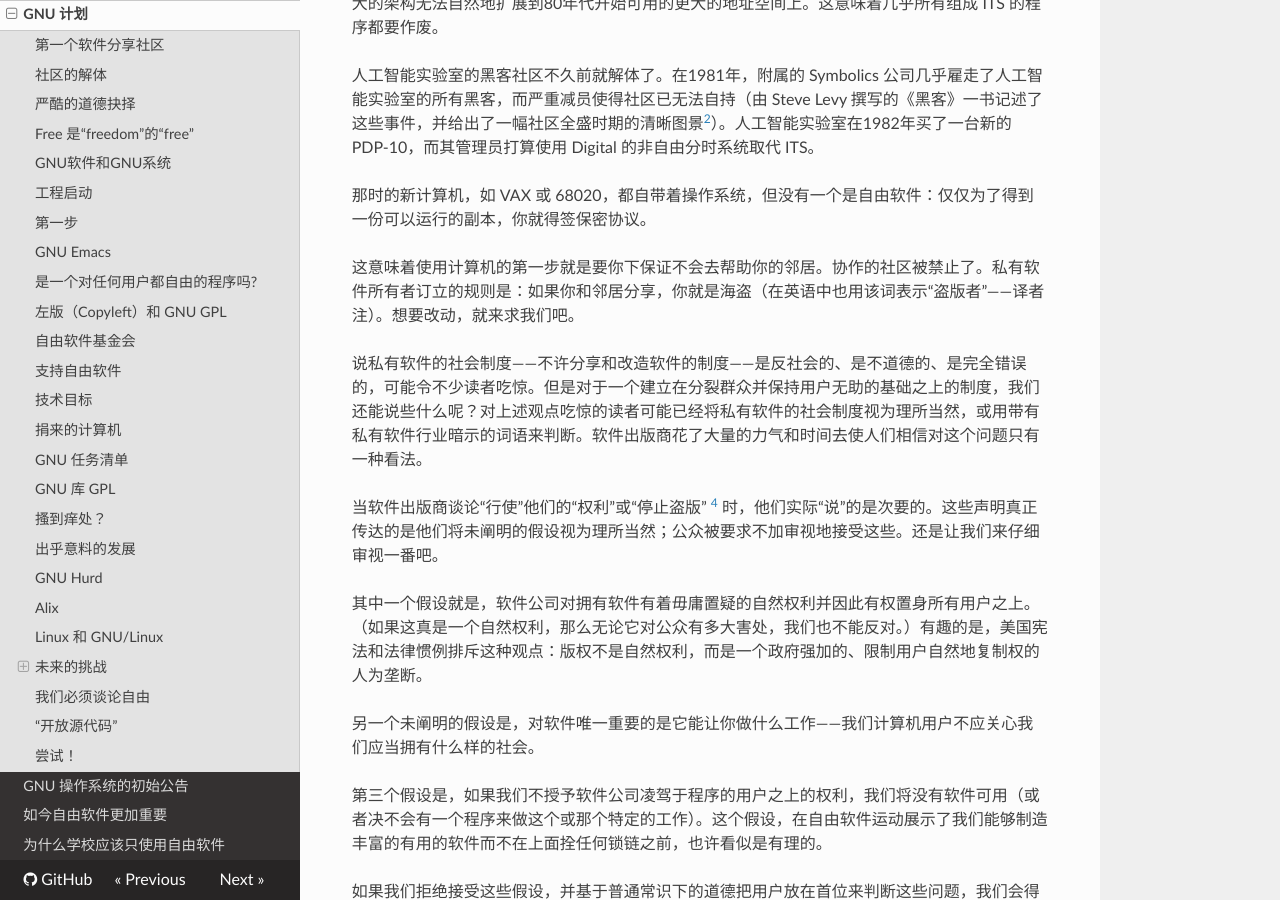
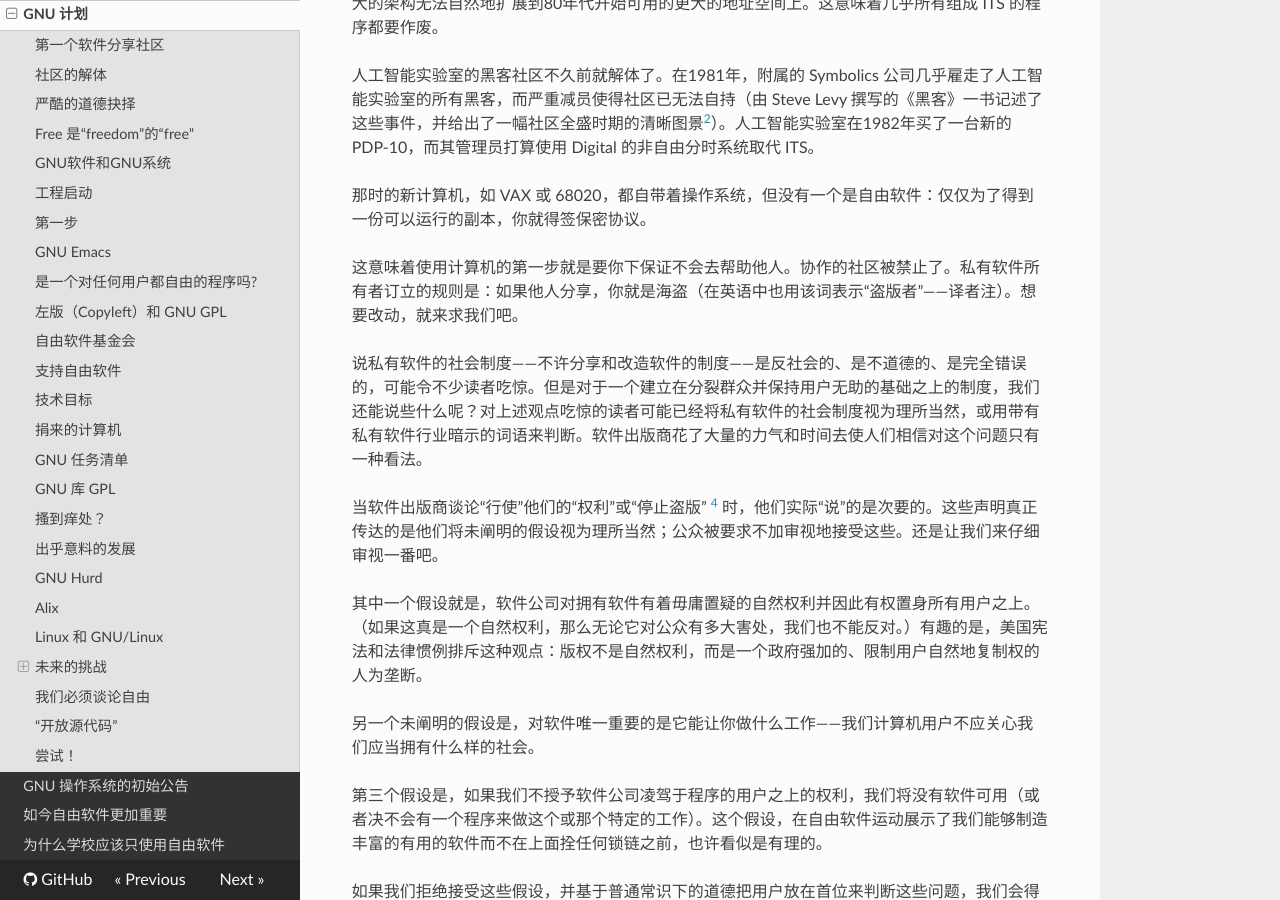
Before and after one commit to beijinglug/fsfs-zh, an MkDocs documentation site: the page built from docs/thegnuproject.md, in a window 1280 px wide and 900 px high, scrolled down 733 px. Built offline with MkDocs 1.6.1, drawn with Linux system fonts in a browser that asks for light colours; nearby versions of some CDN libraries; old or Windows-style settings are respelled for this version of MkDocs.

Commit message:
Change the translation of "neighbor"

```diff
--- a/docs/thegnuproject.md
+++ b/docs/thegnuproject.md
@@ -22,7 +22,7 @@
 
 那时的新计算机，如 VAX 或 68020，都自带着操作系统，但没有一个是自由软件：仅仅为了得到一份可以运行的副本，你就得签保密协议。
 
-这意味着使用计算机的第一步就是要你下保证不会去帮助你的邻居。协作的社区被禁止了。私有软件所有者订立的规则是：如果你和邻居分享，你就是海盗（在英语中也用该词表示“盗版者”——译者注）。想要改动，就来求我们吧。
+这意味着使用计算机的第一步就是要你下保证不会去帮助他人。协作的社区被禁止了。私有软件所有者订立的规则是：如果他人分享，你就是海盗（在英语中也用该词表示“盗版者”——译者注）。想要改动，就来求我们吧。
 
 说私有软件的社会制度——不许分享和改造软件的制度——是反社会的、是不道德的、是完全错误的，可能令不少读者吃惊。但是对于一个建立在分裂群众并保持用户无助的基础之上的制度，我们还能说些什么呢？对上述观点吃惊的读者可能已经将私有软件的社会制度视为理所当然，或用带有私有软件行业暗示的词语来判断。软件出版商花了大量的力气和时间去使人们相信对这个问题只有一种看法。
 
```
Also changed, not shown: docs/copyright-vs-community.md (+1 -1 lines), docs/free-sw.md (+1 -1 lines), docs/misinterpreting-copyright.md (+1 -1 lines), docs/words-to-avoid.md (+1 -1 lines).
